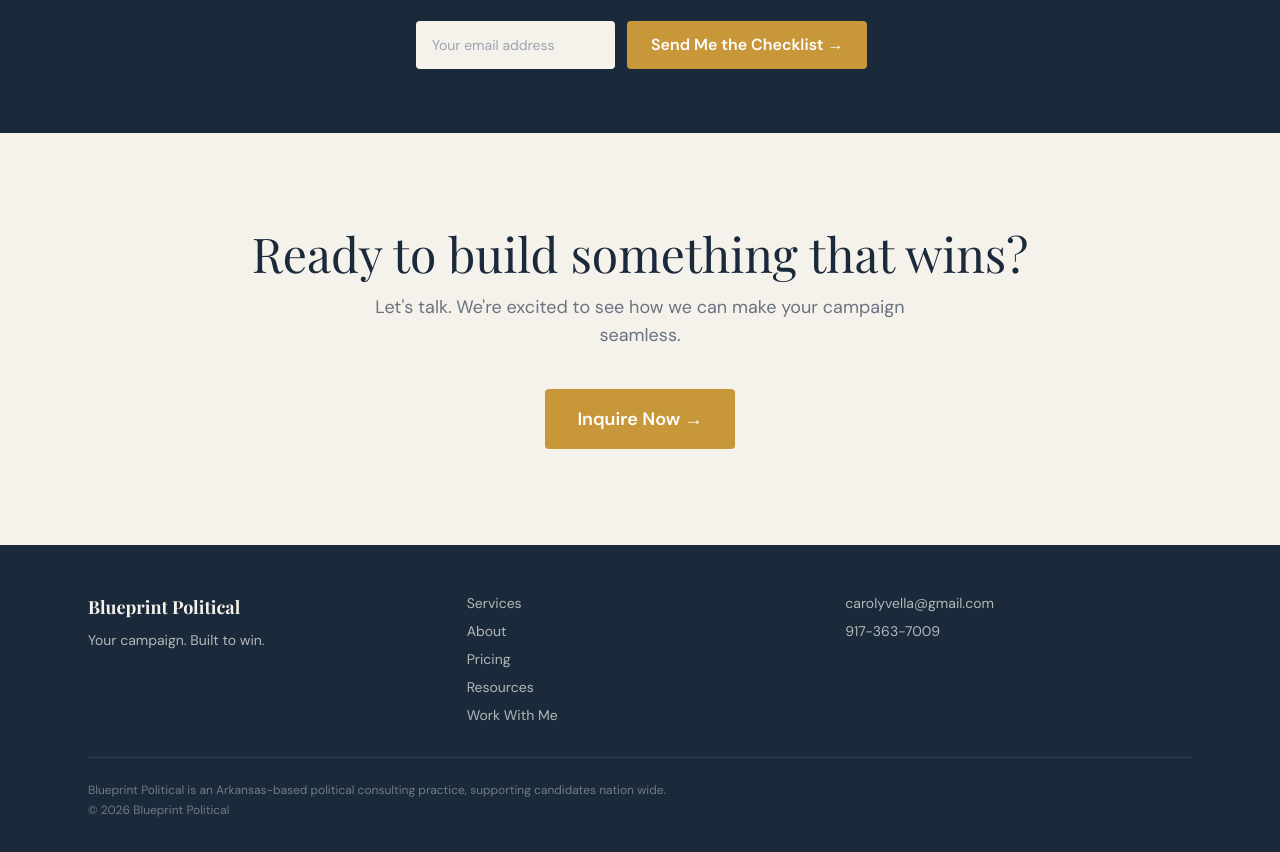
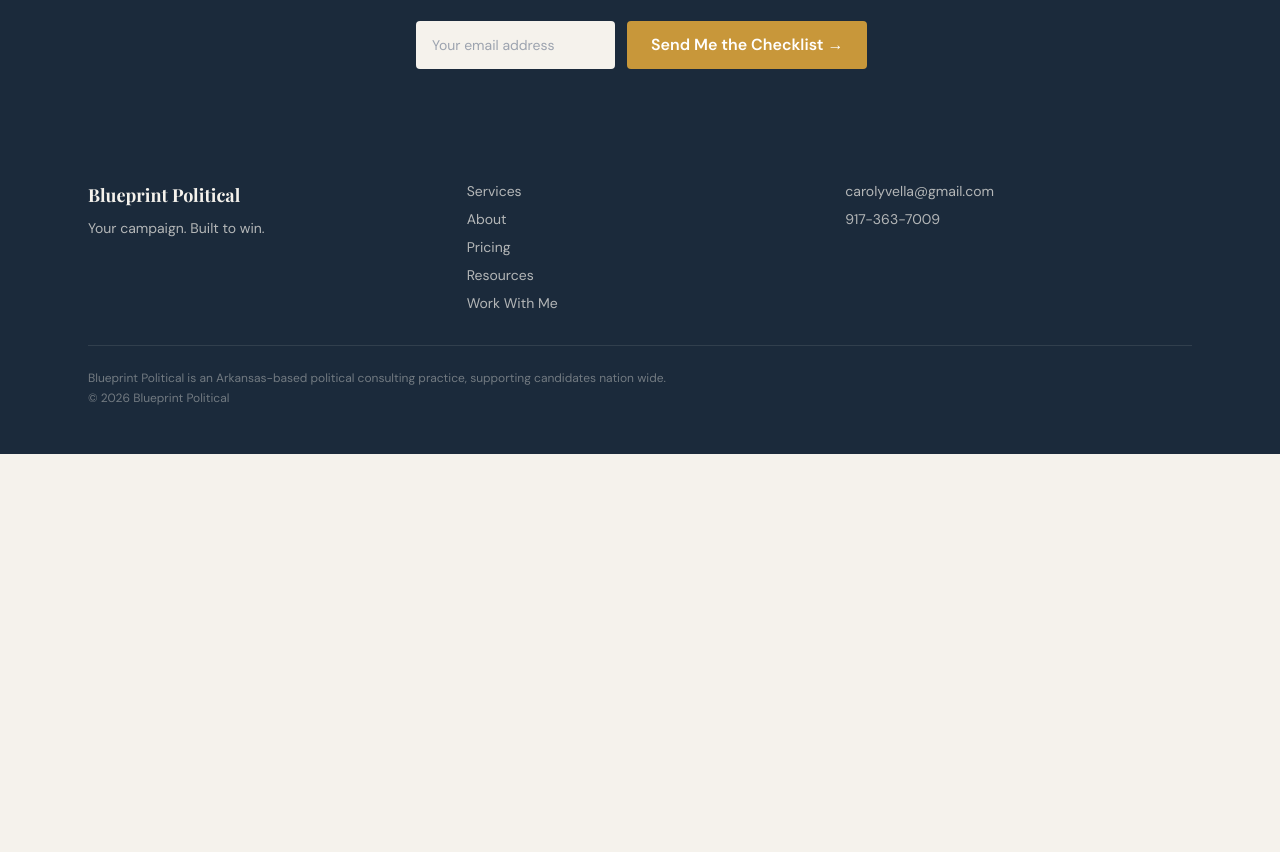
Before and after one commit to jasonpvella/campaign_business, a Next.js app in the folder blueprint-political/: page / in a window 1280 px wide. Shown: the part 3180-4032 px from the top of the page. After the commit the page ends 3634 px from the top, so only its background shows below. Built offline with nearby package versions, Linux system fonts and the light colour scheme; a web font is replaced by a local one.

Commit message:
chore: save project 2026-04-19

```diff
--- a/blueprint-political/src/app/page.tsx
+++ b/blueprint-political/src/app/page.tsx
@@ -224,23 +224,6 @@ export default function Home() {
         </div>
       </section>
 
-      {/* Final CTA */}
-      <section className="py-24 bg-cream text-center">
-        <div className="max-w-6xl mx-auto px-6">
-          <h2 className="font-serif text-navy text-4xl md:text-5xl mb-4">
-            Ready to build something that wins?
-          </h2>
-          <p className="font-sans text-text-muted text-lg mb-10 max-w-xl mx-auto">
-            Let&apos;s talk. We&apos;re excited to see how we can make your campaign seamless.
-          </p>
-          <Link
-            href="/work-with-me"
-            className="bg-amber text-white font-sans font-semibold px-8 py-4 rounded text-lg hover:bg-amber/90 transition-colors inline-block"
-          >
-            Inquire Now →
-          </Link>
-        </div>
-      </section>
     </>
   );
 }
```
Also changed, not shown: 1 other file (tests, documents, lock files or other folders).
